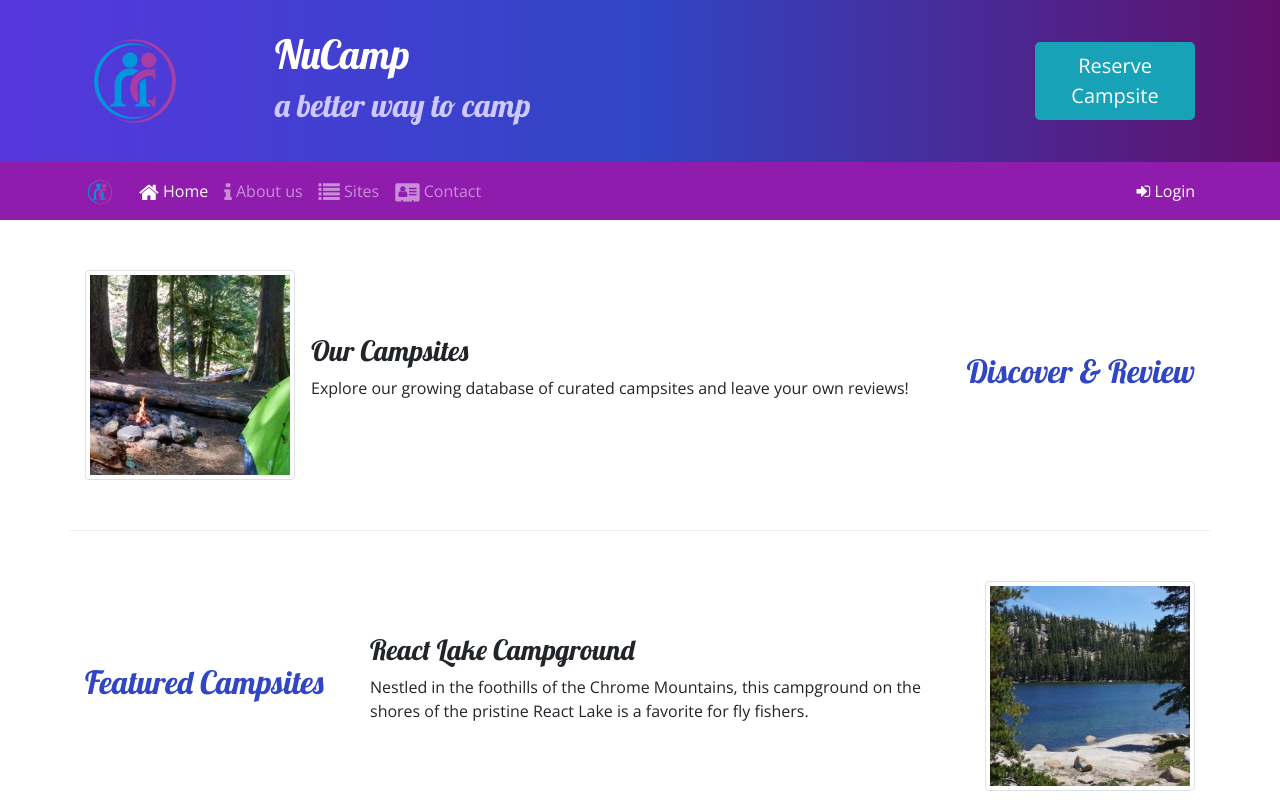
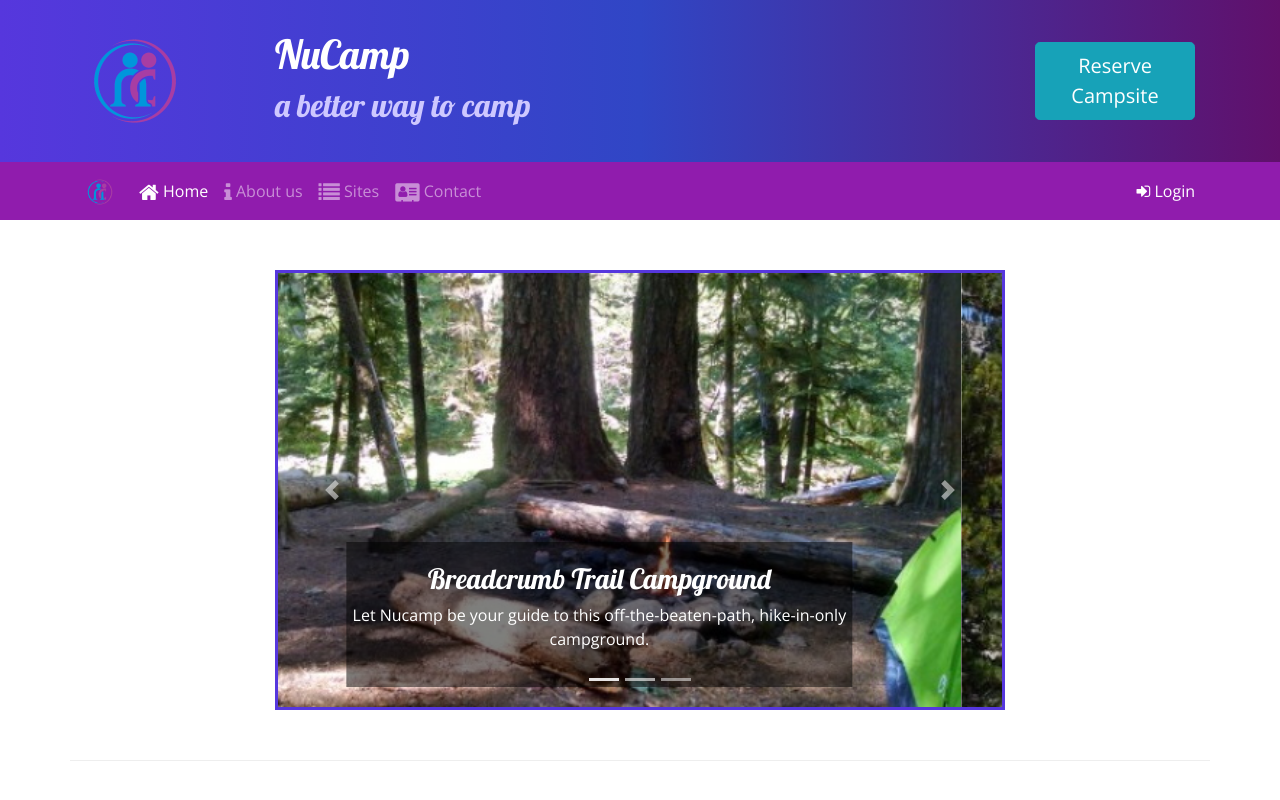
Before and after one commit to Qasper1974/nucamp, a website: page index.html in a window 1280 px wide. Shown: the top 800 px of the page. Drawn offline with nearby package versions, Linux system fonts and the light colour scheme.

Commit message:
Carousel

```diff
--- a/css/styles.css
+++ b/css/styles.css
@@ -28,3 +28,9 @@ header h2 {
 .navbar {
     background-color: #901CAD;
 }
+.carousel-caption {
+    background-color: rgba(0, 0, 0, 0.5);
+}
+.carousel {
+    border: solid #5637DD;
+}
--- a/index.html
+++ b/index.html
@@ -114,6 +114,48 @@
 
 
     <div class="container">
+        <div class="row row-content">
+            <div class="col-md-8 mx-auto">
+                <div id="homeCarousel" class="carousel slide" data-ride="carousel">
+                    <ol class="carousel-indicators">
+                        <li data-target="#homeCarousel" data-slide-to="0" class="active"></li>
+                        <li data-target="#homeCarousel" data-slide-to="1"></li>
+                        <li data-target="#homeCarousel" data-slide-to="2"></li>
+                    </ol>
+                    <div class="carousel-inner">
+                        <div class="carousel-item active">
+                            <img class="d-block w-100" src="img/breadcrumb-trail.jpg" alt="Breadcrumb Trail Campground" />
+                            <div class="carousel-caption">
+                                <h3>Breadcrumb Trail Campground</h3>
+                                <p class="d-none d-sm-block">Let Nucamp be your guide to this off-the-beaten-path, hike-in-only campground.</p>
+                            </div>
+                        </div>
+                        <div class="carousel-item">
+                            <img class="d-block w-100" src="img/react-lake.jpg" alt="React Lake Campground" />
+                            <div class="carousel-caption">
+                                <h3>React Lake Campground</h3>
+                                <p class="d-none d-sm-block">Nestled in the foothills of the Chrome Mountains, this campground on the shores of the pristine React Lake is a favorite for fly fishers.</p>
+                            </div>
+                        </div>
+                        <div class="carousel-item">
+                            <img class="d-block w-100" src="img/chrome-river.jpg" alt="Chrome River Campground" />
+                            <div class="carousel-caption">
+                                <h3>Chrome Rive Campground</h3>
+                                <p class="d-none d-sm-block">Spend a few sunny days and starry nights beneath a canopy of old-growth firs at this enchanting spot by the Chrome River.</p>
+                            </div>
+                        </div>
+                    </div>
+                    <a class="carousel-control-prev" href="#homeCarousel" type="button" data-slide="prev">
+                        <span class="carousel-control-prev-icon"></span>
+                        <span class="sr-only">Previous</span>
+                    </a>
+                    <a class="carousel-control-next" href="#homeCarousel" type="button" data-slide="next">
+                        <span class="carousel-control-next-icon"></span>
+                        <span class="sr-only">Next</span>
+                    </a>
+                </div>
+            </div>
+        </div>
         <div class="row row-content align-items-center">
             <div class="col-sm-4 order-sm-last col-md-3">
                 <h2 class="text-sm-right">Discover & Review</h2>
```
